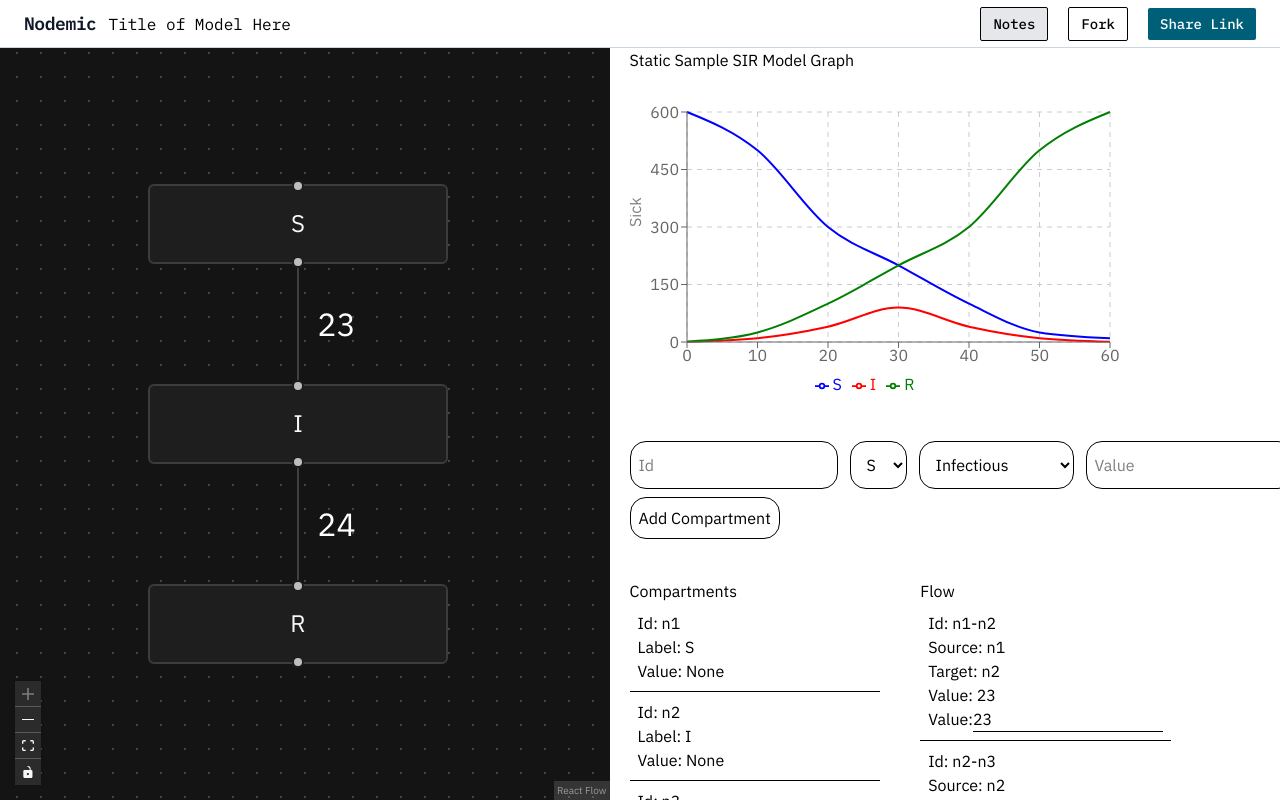
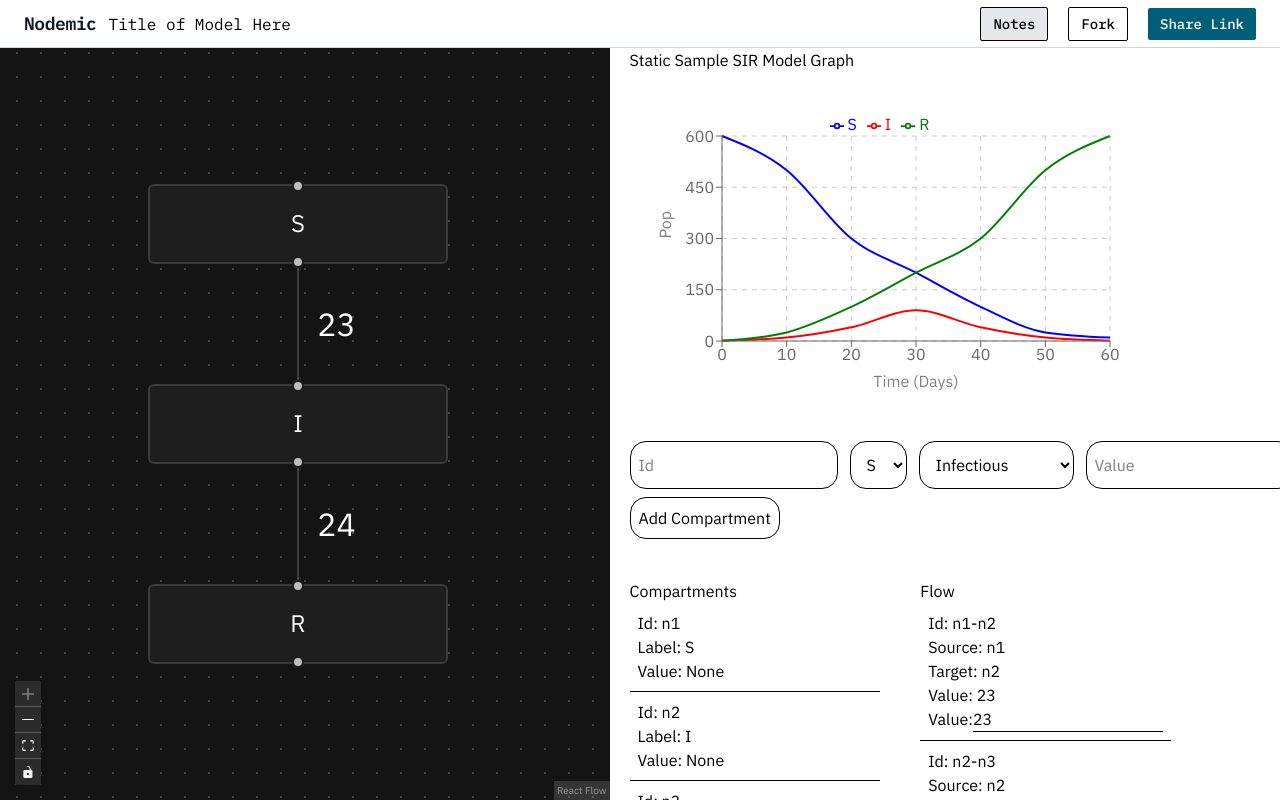
Before and after one commit to evaxliu/nodemic, a Next.js app: page /model in a window 1280 px wide. Built offline with nearby package versions, Linux system fonts and the light colour scheme.

Commit message:
Fix margin clipping text

```diff
--- a/src/components/Graph.tsx
+++ b/src/components/Graph.tsx
@@ -34,17 +34,17 @@ export default function Graph({nodes, edges} : Props) {
         margin={{
           top: 20,
           right: 20,
-          bottom: 5,
-          left: 0,
+          bottom: 30,
+          left: 30,
         }}
       >
         <CartesianGrid strokeDasharray="5 5" />
         <Line type="monotone" dataKey="s" strokeWidth={2} name="S" stroke='blue' dot={false}/>
         <Line type="monotone" dataKey="i" strokeWidth={2} name="I" stroke='red' dot={false}/>
         <Line type="monotone" dataKey="r" strokeWidth={2} name="R" stroke='green' dot={false}/>
-        <XAxis dataKey="day" />
-        <YAxis width="auto" label={{ value: 'Sick', position: 'insideLeft', angle: -90 }} />
-        <Legend itemSorter={null}/>
+        <XAxis dataKey="day" label={{ value: 'Time (Days)', position: 'bottom' }} />
+        <YAxis width="auto" label={{ value: 'Pop', position: 'insideLeft', angle: -90 }} />
+        <Legend itemSorter={null} position="top"/>
         <Tooltip />
       </LineChart>
     </>
```
